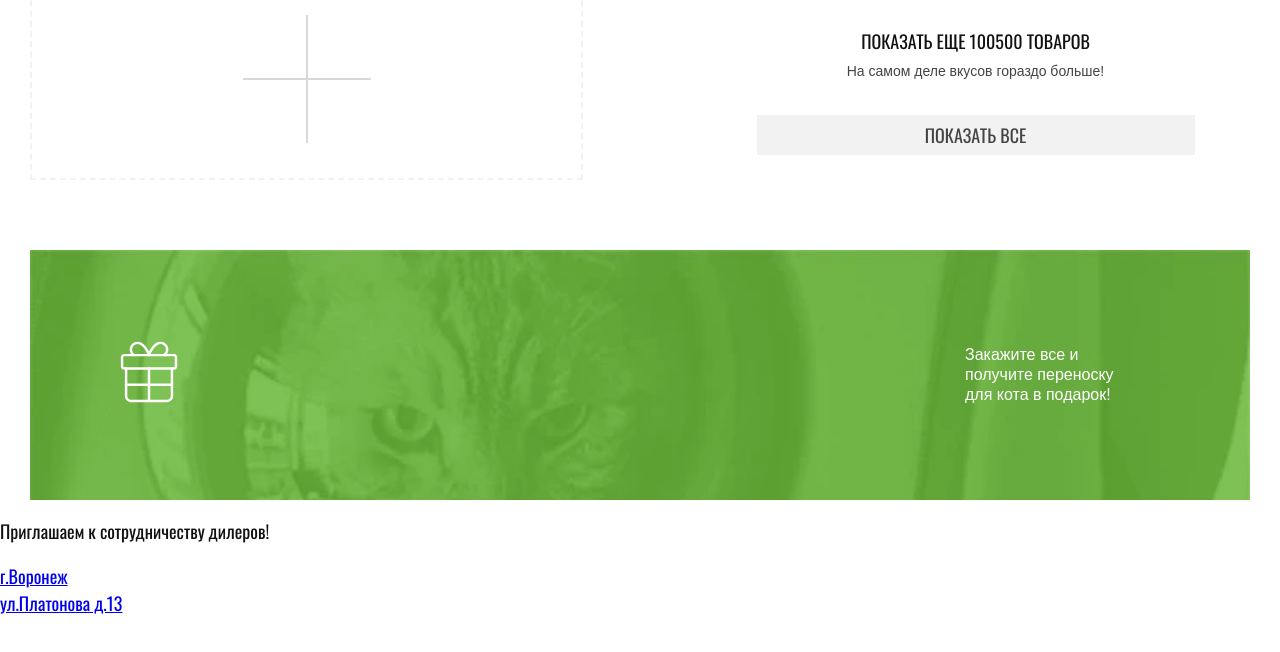
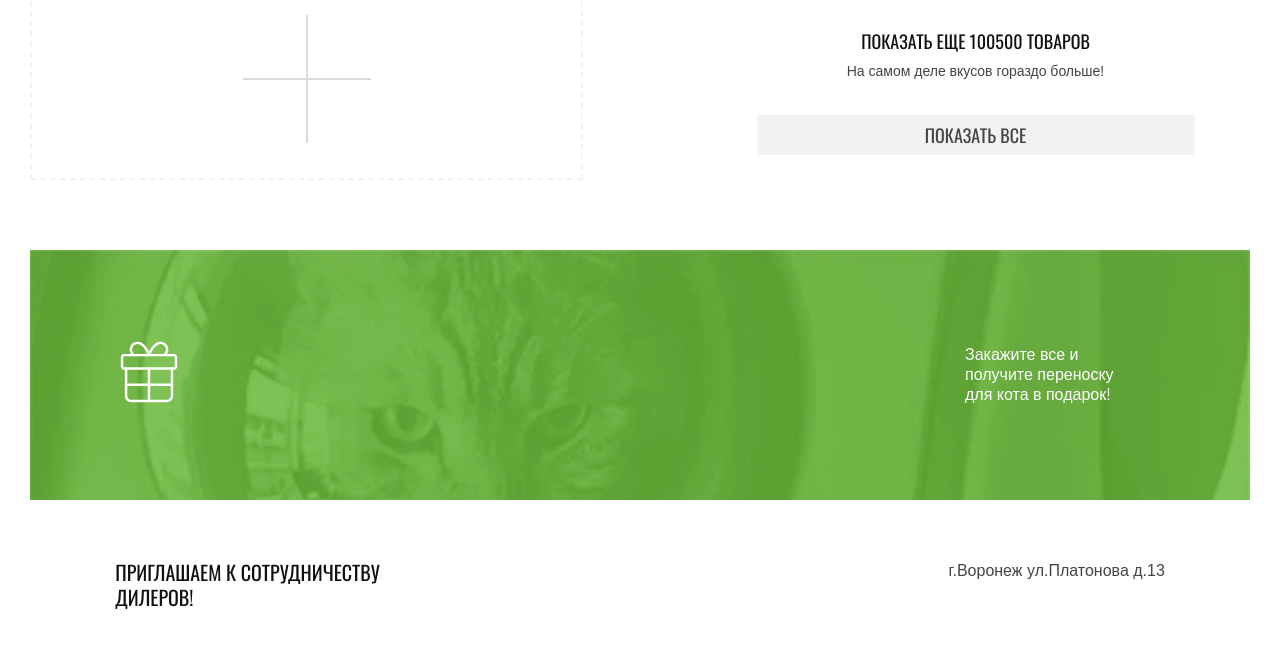
Before and after one commit to OlegSotnik/cat_energy, a website: page source/index.html in a window 1280 px wide. Shown: the part 4567-5219 px from the top of the page. Drawn offline with nearby package versions, Linux system fonts and the light colour scheme; files that its build step writes are made by us from their sources; files whose address does not match are found by name.

Commit message:
добавил раздел контакты

```diff
--- a/source/index.html
+++ b/source/index.html
@@ -311,7 +311,7 @@
       <h2 class="visually-hidden">Контакты</h2>
       <div class="contacts__text">
         <p class="contacts__paragraph">Приглашаем к сотрудничеству дилеров!</p>
-        <a href="contacts__address">г.Воронеж<br> ул.Платонова д.13</a>
+        <a class="contacts__address" href="#">г.Воронеж ул.Платонова д.13</a>
       </div>
       <div class="contacts__map" id="map"></div>
     </section>
--- a/source/js/script.js
+++ b/source/js/script.js
@@ -139,10 +139,11 @@ if (document.documentElement.clientWidth < 768) {
         .add(myPlacemark);
   });
 } else {
+  if (document.documentElement.clientWidth < 1440) {
     ymaps.ready(function () {
       var myMap = new ymaps.Map('map', {
               center: [51.657903, 39.201662],
-            zoom: 16
+              zoom: 15.5
           }, {
               searchControlProvider: 'yandex#search'
           }),
@@ -168,4 +169,36 @@ if (document.documentElement.clientWidth < 768) {
       myMap.geoObjects
           .add(myPlacemark);
     });
+  } else {
+    ymaps.ready(function () {
+      var myMap = new ymaps.Map('map', {
+              center: [51.657903, 39.195],
+              zoom: 16
+          }, {
+              searchControlProvider: 'yandex#search'
+          }),
+
+          // Создаём макет содержимого.
+          MyIconContentLayout = ymaps.templateLayoutFactory.createClass(
+              '<div style="color: #FFFFFF; font-weight: bold;">$[properties.iconContent]</div>'
+          ),
+
+          myPlacemark = new ymaps.Placemark([51.657903, 39.201662], {
+              hintContent: 'CAT ENERGY',
+              balloonContent: 'CAT ENERGY - функциональное питание для котов!'
+          }, {
+              // Опции.
+              // Необходимо указать данный тип макета.
+              iconLayout: 'default#image',
+              // Своё изображение иконки метки.
+              iconImageHref: '../img/map-pin-tablet.png',
+              iconImageSize: [113, 106],
+              iconImageOffset: [-50, -105],
+              iconContentOffset: [215, 215]
+          })
+
+      myMap.geoObjects
+          .add(myPlacemark);
+    });
   }
+}
--- a/source/less/blocks/page-main/main__contacts.less
+++ b/source/less/blocks/page-main/main__contacts.less
@@ -1,189 +1,97 @@
-// .main__contacts {
-//   position: relative;
-//   display: flex;
-//   flex-direction: column;
-//   width: 100%;
-//   justify-content: center;
-//   background-color: @basic_white;
-// }
+.main__contacts {
+  display: flex;
+  flex-direction: column;
+  width: 100%;
 
-// .contacts__container {
-//   display: flex;
-//   flex-direction: column;
-//   width: 100%;
-//   justify-content: center;
-//   background-color: @basic_white;
+  @media (min-width: @desktop_width) {
+    position: relative;
+  }
+}
 
-//   @media (min-width: @desktop_width) {
-//     flex-wrap: wrap;
-//     justify-content: flex-start;
-//     width: 877px;
-//     height: 633px;
-//     margin: 0 50px 0 225px;
-//   }
-// }
+.contacts__text {
+  display: flex;
+  flex-direction: row;
+  justify-content: space-between;
+  margin: 28px 20px;
 
-// .contacts__h2-box {
-//   margin: 38px 30px 0 30px;
+  @media (min-width: @tablet_width) {
+    margin: 60px 9vw;
+  }
 
-//   @media (min-width: @tablet_width) {
-//     margin: 68px 200px 0 50px;
-//   }
+  @media (min-width: @desktop_width) {
+    position: absolute;
+    z-index: 2;
+    background-color: @basic_white;
+    top: 150px;
+    left: 110px;
+    width: 430px;
+    min-height: 200px;
+    margin: 0;
+    align-items: center;
+    padding: 0 70px;
+  }
+}
 
-//   @media (min-width: @desktop_width) {
-//     width: 310px;
-//     margin: 150px 40px 0 0;
-//   }
-// }
+.contacts__paragraph {
+  width: 47%;
+  min-height: 58px;
+  margin: 0;
 
-// .contacts__icon {
-//   display: none;
+  font-family: "Oswald", "Arial", sans-serif;
+  font-style: normal;
+  font-weight: normal;
+  font-size: 16px;
+  line-height: 21px;
+  text-transform: uppercase;
+  color: @basic_black;
+  vertical-align: middle;
 
-//   @media (min-width: @tablet_width) {
-//     display: block;
-//     position: absolute;
-//     top: 46px;
-//     right: 50px;
-//   }
+  @media (min-width: @tablet_width) {
+    width: 30%;
+    min-height: 80px;
 
-//   @media (min-width: @desktop_width) {
-//     top: 133px;
-//     right: 988px;
-//   }
-// }
+    font-size: 20px;
+    line-height: 25px;
+  }
 
-// .contacts__list {
-//   display: flex;
-//   flex-direction: column;
-//   justify-content: center;
-//   margin: 28px 30px 0 30px;
-//   padding: 0;
+  @media (min-width: @desktop_width) {
+    width: 35%;
+  }
+}
 
-//   @media (min-width: @tablet_width) {
-//     flex-direction: row;
-//     justify-content: space-between;
-//     flex-wrap: wrap;
-//     margin: 49px 50px 0 50px;
-//   }
+.contacts__address {
+  width: 47%;
+  min-height: 58px;
+  text-align: end;
 
-//   @media (min-width: @desktop_width) {
-//     flex-direction: column;
-//     justify-content: flex-start;
-//     width: 310px;
-//     margin: 34px 40px 40px 0;
-//   }
-// }
+  font-family: "Arial", sans-serif;
+  font-style: normal;
+  font-weight: normal;
+  font-size: 14px;
+  line-height: 20px;
+  color: @dim_gray;
+  text-decoration: none;
 
-// .contacts__item {
-//   display: flex;
-//   flex-direction: row;
-//   justify-content: flex-start;
-//   list-style: none;
+  @media (min-width: @tablet_width) {
+    width: 25%;
+    min-height: 80px;
 
-//   @media (min-width: @tablet_width) {
-//     justify-content: flex-start;
-//     width: 46%;
-//   }
-
-//   @media (min-width: @desktop_width) {
-//     width: 310px;
-//   }
-// }
-
-// .contacts__item:not(:first-child) {
-//   @media (max-width: @mobile_width_only) {
-//     margin-top: 24px;
-//   }
-
-//   @media (min-width: @desktop_width) {
-//     margin-top: 30px;
-//   }
-// }
-
-// .contacts__text {
-//   width: 19vw;
-//   margin: 0 25px 0 0;
-//   font-family: "Open Sans", "Arial", sans-serif;
-//   font-style: normal;
-//   font-weight: normal;
-//   font-size: 14px;
-//   line-height: 30px;
-//   color: @dark_grey;
-
-//   @media (min-width: @tablet_width) {
-//     font-size: 17px;
-//     width: 7vw;
-//     margin: 0 27px 0 0;
-//   }
-
-//   @media (min-width: @desktop_width) {
-//     width: 77px;
-//   }
-// }
-
-// .contacts__link {
-//   font-family: "Open Sans", "Arial", sans-serif;
-//   font-style: normal;
-//   font-weight: normal;
-//   font-size: 14px;
-//   line-height: 30px;
-//   color: @dark_grey;
-//   width: 54vw;
-//   text-decoration: none;
-
-//   @media (min-width: @tablet_width) {
-//     font-size: 17px;
-//     width: 29vw;
-//   }
-
-//   @media (min-width: @desktop_width) {
-//     width: 249px;
-//   }
-// }
-
-// .contacts__link:hover {
-//   color: @sky_cyan;
-// }
-
-// .contacts__link:active {
-//   opacity: 0.3;
-// }
-
-// .contacts__link-line {
-//   width: min-content;
-//   border-bottom: 1px solid @dark_cyan;
-// }
+    font-size: 16px;
+    line-height: 22px;
+  }
+}
 
 .contacts__map {
   width: 100%;
   height: 362px;
   padding: 0;
-  margin: 62px 0 0 0;
+  margin: 0 0 0 0;
 
-  // @media (min-width: @tablet_width) {
-  //   margin: 49px 0 0 0;
-  //   height: 457px;
-  // }
+  @media (min-width: @tablet_width) {
+    height: 400px;
+  }
 
-  // @media (min-width: @desktop_width) {
-  //   width: 527px;
-  //   height: 457px;
-  //   margin: 71px 0 105px 0;
-  //   order: 2;
-  // }
+  @media (min-width: @desktop_width) {
+    margin-top: 50px;
+  }
 }
-
-// .contacts__button {
-//   margin: 40px 30px;
-//   text-decoration: none;
-//   text-align: center;
-
-//   @media (min-width: @tablet_width) {
-//     margin: 55px auto;
-//   }
-
-//   @media (min-width: @desktop_width) {
-//     margin: auto auto 105px 0;
-//     order: 1;
-//   }
-// }
```
Also changed, not shown: build/css/style.min.css, build/index.html, build/js/script.min.js, 1 other file. Lines whose indentation alone changed are shown as unchanged.
